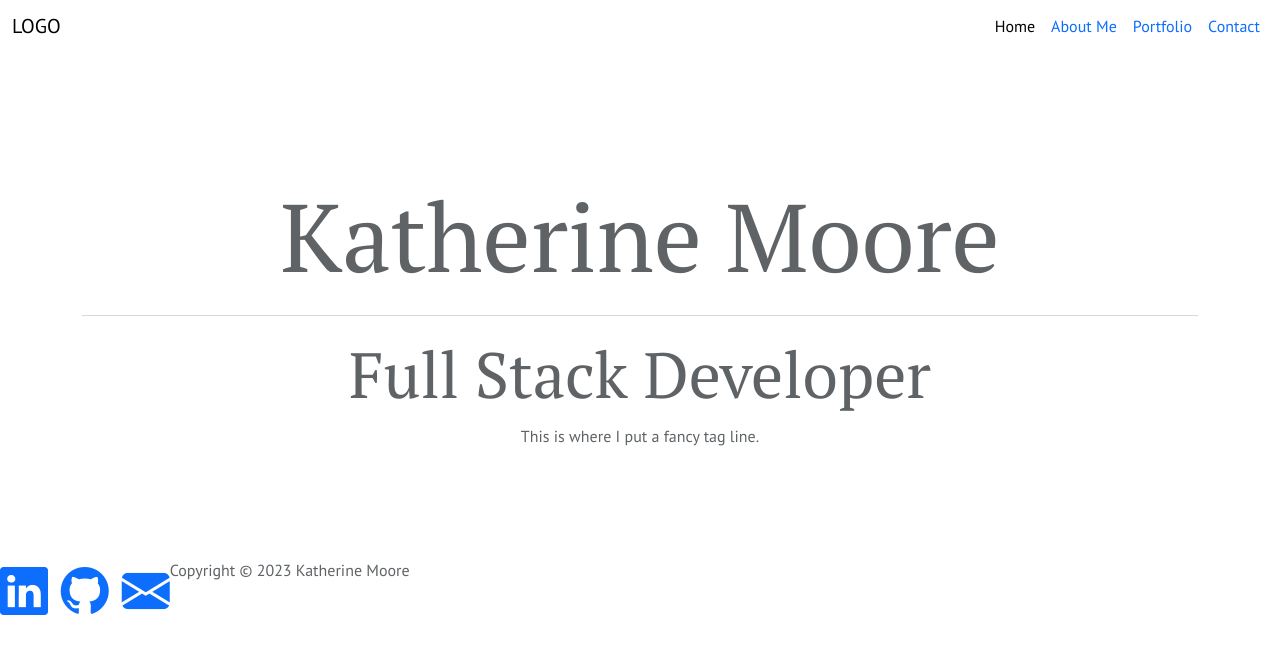
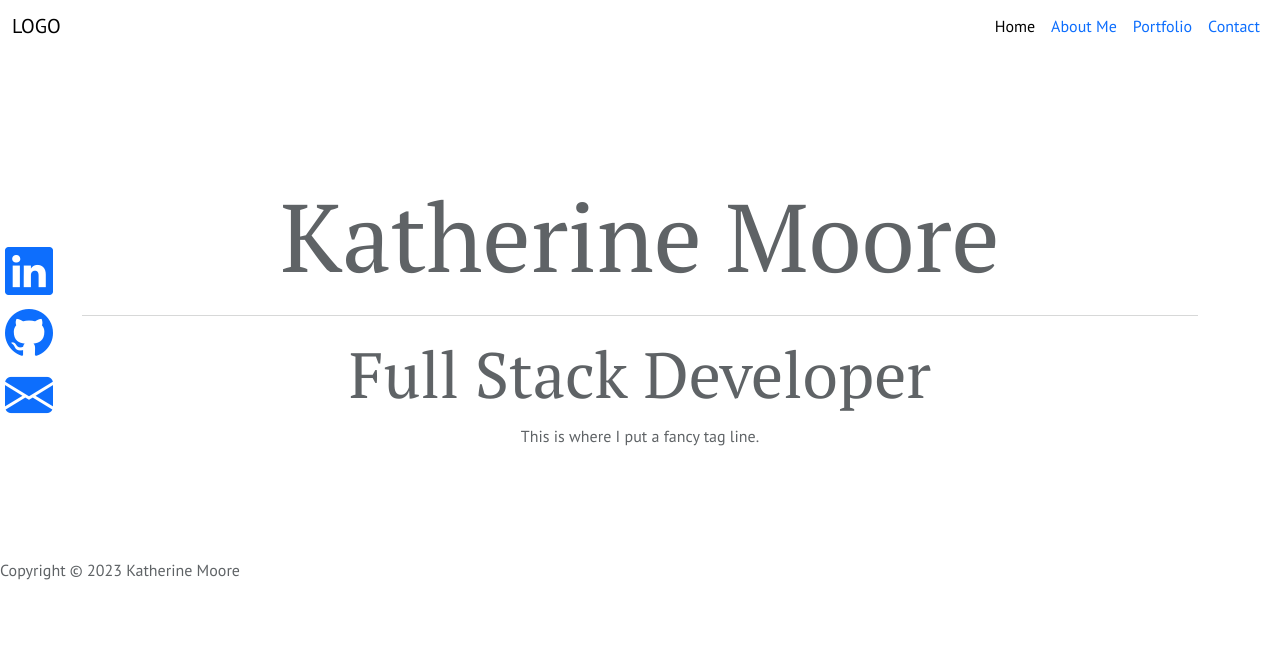
Before and after one commit to xkatherinemoore/personal_website, a plain HTML site: page index.html in a window 1280 px wide. Drawn offline with nearby package versions, Linux system fonts and the light colour scheme.

Commit message:
Formatted links

```diff
--- a/css/main.css
+++ b/css/main.css
@@ -25,14 +25,16 @@ body {
     font: 1rem 'PT Sans', sans-serif;
 }
 
-*a:hover {
-    background-color: #EDB5BF;
+#social_media_links {
+    font-size: 3em;
+    color: #5F6366;
+    position: absolute;
+    top: 30%;
+    margin: auto 5px;
 }
 
-#social_media_links {
-    float: left;
-    font-size: 3em;
-    color: #5F6366;
+#social_media_links a {
+    display: block;
 }
 
 #jumbotron {
@@ -46,8 +48,3 @@ body {
 #jumbotron h2 {
     font: 4rem 'PT Serif', serif;
 }
-
-#social_media_links {
-    display: block;
-    float: left;
-}
```
